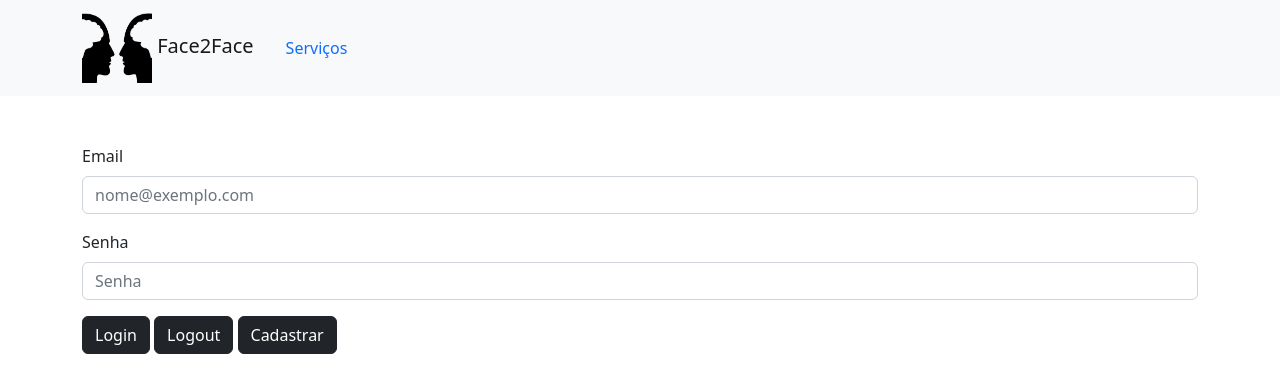
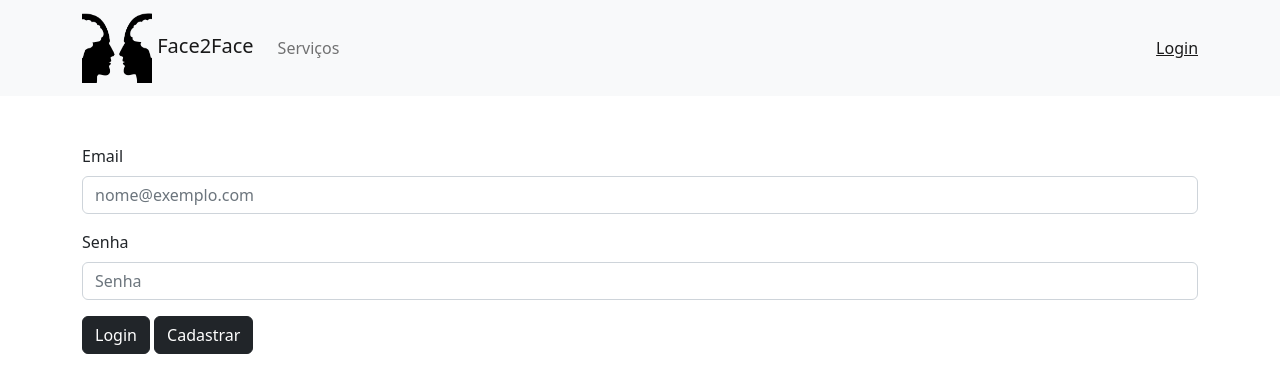
Before and after one commit to KamisatoF/face2face-frontend, a React (Create React App) app: page /login in a window 1280 px wide. Shown: the top 392 px of the page. Built offline with nearby package versions, Linux system fonts and the light colour scheme.

Commit message:
Tratando rotas privadas, header, logout

```diff
--- a/src/App.js
+++ b/src/App.js
@@ -6,6 +6,14 @@ import Login from './pages/Login';
 import ServiceCRUD from './pages/ServiceCRUD';
 import Cadastro from './pages/Cadastro'
 import { AuthProvider } from './context/AuthContext';
+import React, { useContext } from 'react';
+import { Context } from './context/AuthContext';
+import { Navigate } from 'react-router-dom';
+
+const PrivateRoute = ({ children, navigateTo }) => {
+  const { authenticated } = useContext(Context);
+  return authenticated ? children : <Navigate to={navigateTo} />;
+}
 
 function App() {
   return (
@@ -13,7 +21,7 @@ function App() {
       <BrowserRouter>
         <Routes>
           <Route exact path="/" element={<Home />} />
-          <Route exact path="/service" element={<ServiceCRUD />} />
+          <Route exact path="/service" element={<PrivateRoute navigateTo="/login"><ServiceCRUD /></PrivateRoute>} />
           <Route exact path="/login" element={<Login />} />
           <Route exact path="/cadastro" element={<Cadastro />} />
         </Routes>
--- a/src/components/Header.js
+++ b/src/components/Header.js
@@ -1,15 +1,42 @@
-import Container from 'react-bootstrap/Container';
-import NavbarCollapse from 'react-bootstrap/esm/NavbarCollapse';
-import Navbar from 'react-bootstrap/Navbar';
-import NavbarBrand from 'react-bootstrap/NavbarBrand';
-import NavLink from 'react-bootstrap/esm/NavLink';
-import { Nav } from 'reactstrap';
+import { NavDropdown, Nav, Navbar, Container } from 'react-bootstrap';
 import logo from '../images/logo.png';
+import React, { useContext } from "react";
+import { Context } from "../context/AuthContext";
+import { useNavigate } from 'react-router-dom';
 
-export const Header = () => (
+
+function Header() {
+    const { authenticated, userData, handleLogout } = useContext(Context);
+    const navigate = useNavigate();
+
+    const loginControll = () => {
+        if (authenticated) {
+            return (
+                <NavDropdown title={"Olá " + userData.nome}>
+                    <NavDropdown.Item></NavDropdown.Item>
+                    <NavDropdown.Item onClick={() => logout()}>Logout</NavDropdown.Item>
+                    <NavDropdown.Item></NavDropdown.Item>
+                </NavDropdown>
+            );
+        } else {
+            return (
+                <Navbar.Text >
+                    <a href="/login">Login</a>
+                </Navbar.Text>
+            );
+        }
+    }
+
+    const logout = () => {
+        handleLogout();
+        navigate("/");
+    }
+
+
+    return (
         <Navbar bg="light" variant="light">
             <Container>
-            <NavbarBrand href="/">
+                <Navbar.Brand href="/">
                     <img alt=""
                         src={logo}
                         width="70"
@@ -17,18 +44,19 @@ export const Header = () => (
                         className="d-inline-block align-center"
                     />{' '}
                     Face2Face
-            </NavbarBrand>
-            <NavbarCollapse id="navbarscroll">
+                </Navbar.Brand>
+                <Navbar.Collapse id="navbarscroll">
                     <Nav className="me-auto my-2 my-lg-0"
-                style={{ maxHeight: '100px'}}
-                >
-                    <NavLink href="/service">Serviços</NavLink>
+                        style={{ maxHeight: '100px' }}>
+                        <Nav.Link href="/service">Serviços</Nav.Link>
                     </Nav>
-
-            </NavbarCollapse>
+                </Navbar.Collapse>
+                <Navbar.Collapse className="justify-content-end">
+                    {loginControll()}
+                </Navbar.Collapse>
             </Container>
         </Navbar>
-
     )
+}
 
 export default Header;
--- a/src/context/AuthContext.js
+++ b/src/context/AuthContext.js
@@ -23,6 +23,7 @@ function AuthProvider({ children }) {
     }, []);
 
     async function handleLogin(usuario) {
+        try {
             const res = await LoginService.authenticate(usuario);
             const token = res.data;
             console.log(token);
@@ -34,10 +35,19 @@ function AuthProvider({ children }) {
             setUserData(userData);
             console.log(userData);
             setAuthenticated(true);
+
+            return true;
+
+        } catch (error) {
+            console.log(error);
+            return false;
+        }
+
     }
 
     function handleLogout() {
         setAuthenticated(false);
+        setLoading(false);
         localStorage.removeItem('userData');
         localStorage.removeItem('token');
         api.defaults.headers.common["Authorization"] = undefined;
--- a/src/pages/Cadastro.js
+++ b/src/pages/Cadastro.js
@@ -1,11 +1,11 @@
 import { Alert, Form } from "react-bootstrap";
 import { useState } from "react";
-import { Header } from "../components/Header";
+import Header from "../components/Header";
 import Container from 'react-bootstrap/Container';
 import Button from "react-bootstrap/esm/Button";
 import { CadastroService } from "../api/CadastroService";
 
-function Login() {
+function Cadastro() {
 
     const [showSuccess, setShowSuccess] = useState(false);
     const [showError, setShowError] = useState(false);
@@ -99,4 +99,4 @@ function Login() {
     );
 }
 
-export default Login;
+export default Cadastro;
--- a/src/pages/Home.js
+++ b/src/pages/Home.js
@@ -1,4 +1,4 @@
-import { Header } from "../components/Header";
+import Header from "../components/Header";
 import { ContentContainerDiv } from "../styles/ContentContainer";
 
 function Home() {
--- a/src/pages/Login.js
+++ b/src/pages/Login.js
@@ -1,18 +1,18 @@
 import { Alert, Form } from "react-bootstrap";
-import { Header } from "../components/Header";
-import { useState } from "react";
+import Header from "../components/Header";
 import Container from 'react-bootstrap/Container';
 import Button from "react-bootstrap/esm/Button";
-import React, { useContext } from "react";
+import React, { useContext, useState } from "react";
 import { Context } from "../context/AuthContext";
+import { useNavigate } from "react-router-dom";
+
 
 function Login() {
     const [usuario, setUsuario] = useState({});
-    const [variant, setVariant] = useState('danger');
     const [showAlert, setShowAlert] = useState(false);
     const [alert, setAlert] = useState('');
-    const { authenticated, handleLogin, userData, handleLogout } = useContext(Context);
-
+    const { handleLogin } = useContext(Context);
+    const navigate = useNavigate();
 
     const handleInputChange = (usuario) => {
         setUsuario(preValue => ({
@@ -23,36 +23,19 @@ function Login() {
 
     const authService = async(e) => {
         e.preventDefault();
-        try {
-            handleLogin(usuario);
-            if (authenticated) {
-                setAlert("Bem vindo " + userData.nome);
-                setVariant('success');
-                setShowAlert(true);
-                clearForm();
-            }
-
-        } catch (err) {
+        const auth = await handleLogin(usuario);
+        console.log(auth);
+        if (auth) {
+            navigate("/");
+        } else {
+            setAlert("Erro ao fazer login.");
             setShowAlert(true);
-            setVariant('danger');
-            setAlert("Erro inesperado ao tentar efetuar o login.");
-            if (err.response.status === 403) {
-                setAlert("Usuário ou senha inválido.");
-            }
         }
-    }
-
-    const clearForm = () => {
-        setUsuario({
-            email: '',
-            senha: ''
-        })
     }
 
     return (
         <div>
             <Header />
-
             <Container className="mt-5">
                 <Form>
 
@@ -70,15 +53,11 @@ function Login() {
                         Login
                     </Button>{' '}
 
-                    <Button variant="dark" type="submit" onClick={() => handleLogout()}>
-                        Logout
-                    </Button>{' '}
-
-                    <Button variant="dark" type="submit" href="/cadastro">
+                    <Button variant="dark" type="submit" onClick={() => navigate("/cadastro")}>
                         Cadastrar
                     </Button>
 
-                    <Alert variant={variant} show={showAlert} onClose={() => setShowAlert(false)} dismissible>
+                    <Alert variant="danger" show={showAlert} onClose={() => setShowAlert(false)} dismissible>
                         {alert}
                     </Alert>
 
--- a/src/pages/ServiceCRUD.js
+++ b/src/pages/ServiceCRUD.js
@@ -1,4 +1,4 @@
-import { Header } from "../components/Header";
+import Header from "../components/Header";
 import { ContentContainerDiv, CrudeDiv, CrudeTitle, Input, InputDiv, InputText, IconImage } from "../styles/ContentContainer";
 import deleteIcon from '../images/excluir_sf.png';
 import saveIcon from '../images/save_sf.png';
```
Lines whose indentation alone changed are shown as unchanged.
